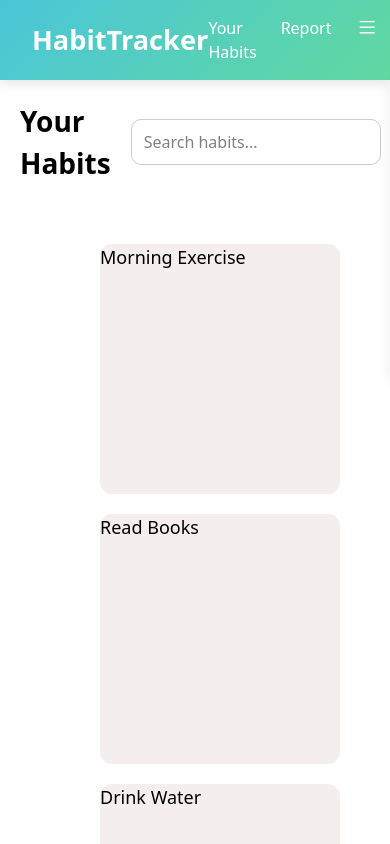
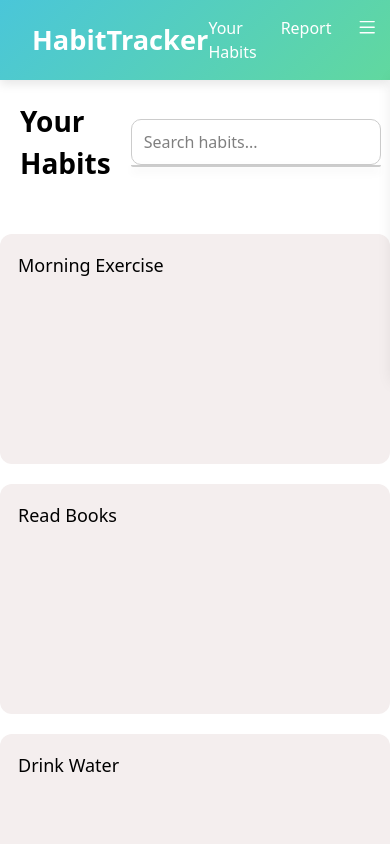
Before and after one commit to Ishagp/Habit_Tracker, a React (Vite) app: page /your-habits in a window 390 px wide. Shown: the top 844 px of the page. Built offline with nearby package versions, Linux system fonts and the light colour scheme.

Commit message:
Add a notification

```diff
--- a/package.json
+++ b/package.json
@@ -15,6 +15,7 @@
     "react-dom": "^19.2.0",
     "react-icons": "^5.5.0",
     "react-router-dom": "^7.9.6",
+    "react-toastify": "^11.0.5",
     "tailwindcss": "^4.1.17"
   },
   "devDependencies": {
--- a/src/components/YourHabit/YourHabit.jsx
+++ b/src/components/YourHabit/YourHabit.jsx
@@ -1,13 +1,35 @@
 import { useState } from "react";
 import styles from "./YourHabit.module.css";
+import { toast } from "react-toastify";
 
-const YourHabit = ({ habits }) => {
+
+const YourHabit = ({ habits, addHabit }) => {
   const [search, setSearch] = useState("");
+
+  const [showModal, setShowModal] = useState(false);
+  const [newHabit, setNewHabit] = useState("");
+  const [selectedEmoji, setSelectedEmoji] = useState("🔥");
+
+  const emojiList = ["🔥", "💧", "📚", "🏃‍♀️", "🌿", "💤", "🧘‍♀️", "👨‍🎓", "✏️", "🔬", "😊", "🎨", "🎯", "🥛", "🌸"];
+
 
   // Filter habits based on search text
   const filteredHabits = habits.filter(habit =>
     habit.title.toLowerCase().includes(search.toLowerCase())
   );
+
+  const handleSubmit = () => {
+    if (newHabit.trim() === "") {
+      toast.error("Please enter a habit name!");
+      return;
+    }
+    addHabit(selectedEmoji + " " + newHabit);
+    toast.success("Habit added successfully! 🎉");
+
+    setNewHabit("");
+    setSelectedEmoji("🔥");
+    setShowModal(false);
+  };
 
   return (
     <>
@@ -16,6 +38,7 @@ const YourHabit = ({ habits }) => {
           <h1 className={styles.heading}>Your Habits</h1>
 
           {/* Search Bar */}
+          <div className={styles.searchWrapper}>
             <input
               type="text"
               placeholder="Search habits..."
@@ -23,14 +46,6 @@ const YourHabit = ({ habits }) => {
               onChange={(e) => setSearch(e.target.value)}
               className={styles.searchBar}
             />
-
-          <button
-            className={styles.add_btn}
-            onClick={() => setShowModal(true)}
-          >
-            + Add New Habit
-          </button>
-        </div>
 
             {/* Habits List */}
             <div className={styles.habitList}>
@@ -40,7 +55,16 @@ const YourHabit = ({ habits }) => {
                 </div>
               ))}
             </div>
+          </div>
 
+
+          <button
+            className={styles.add_btn}
+            onClick={() => setShowModal(true)}
+          >
+            + Add New Habit
+          </button>
+        </div>
       </div>
 
       {/* Full Habit List below container */}
@@ -53,6 +77,46 @@ const YourHabit = ({ habits }) => {
         ))}
       </div>
 
+      {/* Popup Modal */}
+      {showModal && (
+        <div className={styles.modalOverlay}>
+          <div className={styles.modalBox}>
+            <h2>Add New Habit</h2>
+
+            <p>Select Emoji:</p>
+            <div className={styles.emojiGrid}>
+              {emojiList.map((emoji, i) => (
+                <span
+                  key={i}
+                  className={`${styles.emojiItem} ${selectedEmoji === emoji ? styles.activeEmoji : ""}`}
+                  onClick={() => setSelectedEmoji(emoji)}
+                >
+                  {emoji}
+                </span>
+              ))}
+            </div>
+
+            <input
+              type="text"
+              placeholder="Enter habit name"
+              value={newHabit}
+              onChange={(e) => setNewHabit(e.target.value)}
+              className={styles.inputBox}
+            />
+
+            <div className={styles.modalButtons}>
+              <button className={styles.cancelBtn} onClick={() => setShowModal(false)}>
+                Cancel
+              </button>
+              <button className={styles.submitBtn} onClick={handleSubmit}>
+                Add Habit
+              </button>
+            </div>
+
+          </div>
+        </div>
+      )}
+
     </>
   );
 };
--- a/src/components/YourHabit/YourHabit.module.css
+++ b/src/components/YourHabit/YourHabit.module.css
@@ -10,15 +10,19 @@
   align-items: center;
   justify-content: space-between;
   gap: 20px;
-  /* justify-content: flex-start; */
   /* margin-bottom: 20px; */
 }
 
 .heading {
   font-size: 28px;
   font-weight: bold;
-  /* margin-bottom: 15px; */
   margin: 0;
+}
+
+.searchWrapper {
+  position: relative;
+  display: flex;
+  flex-direction: column;
 }
 
 .searchBar {
@@ -26,19 +30,22 @@
   width: 250px;
   border-radius: 10px;
   border: 1px solid #ccc;
-  /* margin-bottom: 20px; */
   margin: 0;
   font-size: 16px;
 }
 
 .habitList {
-  display: flex;
-  flex-direction: column;
-  gap: 8px;
-  width: 250px;
-  /* margin: auto; */
-  margin-top: 10px;
-  margin-left: 0;
+  position: absolute;
+  top: 100%;
+  left: 0;
+  width: 100%;
+  background: white;
+  border: 1px solid #ccc;
+  border-radius: 0 0 10px 10px;
+  box-shadow: 0px 4px 10px rgba(0, 0, 0, 0.1);
+  z-index: 20;
+  max-height: 250px;
+  overflow-y: auto;
 }
 
 .habitCard {
@@ -46,6 +53,11 @@
   background: #f2f2f2;
   border-radius: 12px;
   font-size: 17px;
+  cursor: pointer;
+}
+
+.habitCard:hover {
+  background: #f1f1f1;
 }
 
 .add_btn {
@@ -63,23 +75,111 @@
 }
 
 .allHabits {
-  display: flex;
-  flex-wrap: wrap;
-  height: 250px;
+  display: grid;
+  grid-template-columns: repeat(3, 1fr); /* 3 cards in a row */
   gap: 20px;
-  /* background-color: yellow; */
-  height: fit-content;
+  width: 100%;
   margin-top: 30px;
 }
 
 .fullHabitCard {
-  width:500px;
-  /* padding: 18px; */
   background: #f4eeee;
   border-radius: 12px;
   font-size: 18px;
   font-weight: 500;
-  margin-left: 100px;
-  margin-right: 50px;
-  height: 250px;
+  height: 230px;
+  padding: 18px;
+  max-width: 420px;
+  width: 100%;
+  margin: 0 auto;
+  box-sizing: border-box;
 }
+
+
+@media (max-width: 900px) {
+  .allHabits {
+    grid-template-columns: repeat(2, 1fr);
+  }
+}
+
+@media (max-width: 600px) {
+  .allHabits {
+    grid-template-columns: repeat(1, 1fr);
+  }
+}
+
+
+/* Modal Background */
+.modalOverlay {
+  position: fixed;
+  top: 0;
+  left: 0;
+  width: 100%;
+  height: 100%;
+  background: rgba(0, 0, 0, 0.5);
+  display: flex;
+  justify-content: center;
+  align-items: center;
+  z-index: 200;
+}
+
+/* Modal Box */
+.modalBox {
+  width: 350px;
+  background: white;
+  padding: 20px;
+  border-radius: 15px;
+  box-shadow: 0 0 20px rgba(0, 0, 0, 0.2);
+}
+
+/* Emoji Grid */
+.emojiGrid {
+  display: flex;
+  gap: 10px;
+  flex-wrap: wrap;
+  margin-bottom: 15px;
+}
+
+.emojiItem {
+  font-size: 24px;
+  padding: 8px;
+  cursor: pointer;
+  border-radius: 8px;
+  background: #f2f2f2;
+}
+
+.activeEmoji {
+  background: #d1e7ff;
+}
+
+/* Input Box */
+.inputBox {
+  width: 100%;
+  padding: 10px;
+  border-radius: 8px;
+  border: 1px solid #ccc;
+}
+
+/* Modal Buttons */
+.modalButtons {
+  display: flex;
+  justify-content: space-between;
+  margin-top: 20px;
+}
+
+.cancelBtn {
+  background: #ccc;
+  border: none;
+  padding: 10px 20px;
+  border-radius: 8px;
+  cursor: pointer;
+}
+
+.submitBtn {
+  background: #4CAF50;
+  color: white;
+  border: none;
+  padding: 10px 20px;
+  border-radius: 8px;
+  cursor: pointer;
+}
```
Also changed, not shown: 1 other file (tests, documents, lock files or other folders). Lines whose indentation alone changed are shown as unchanged.
